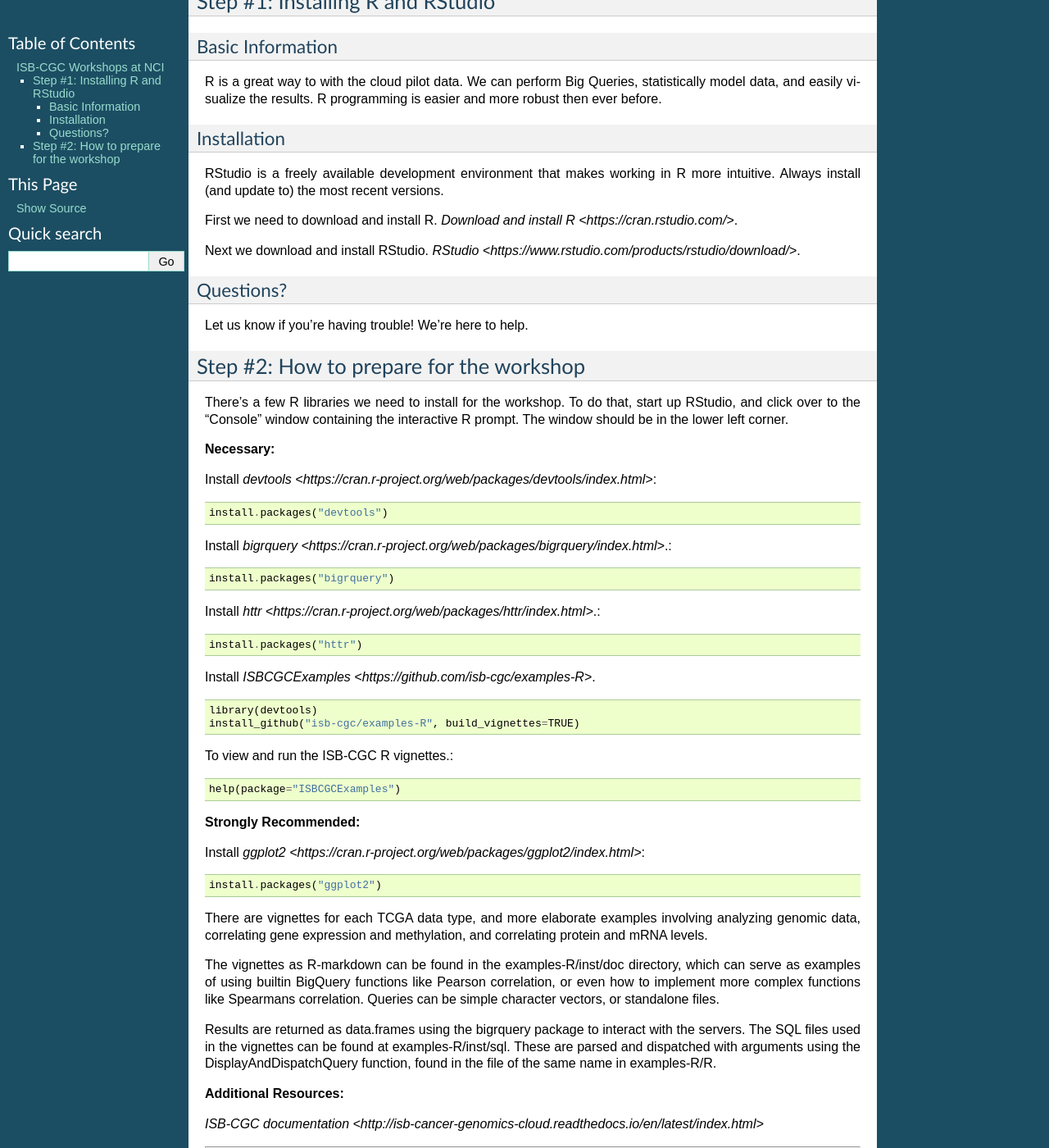
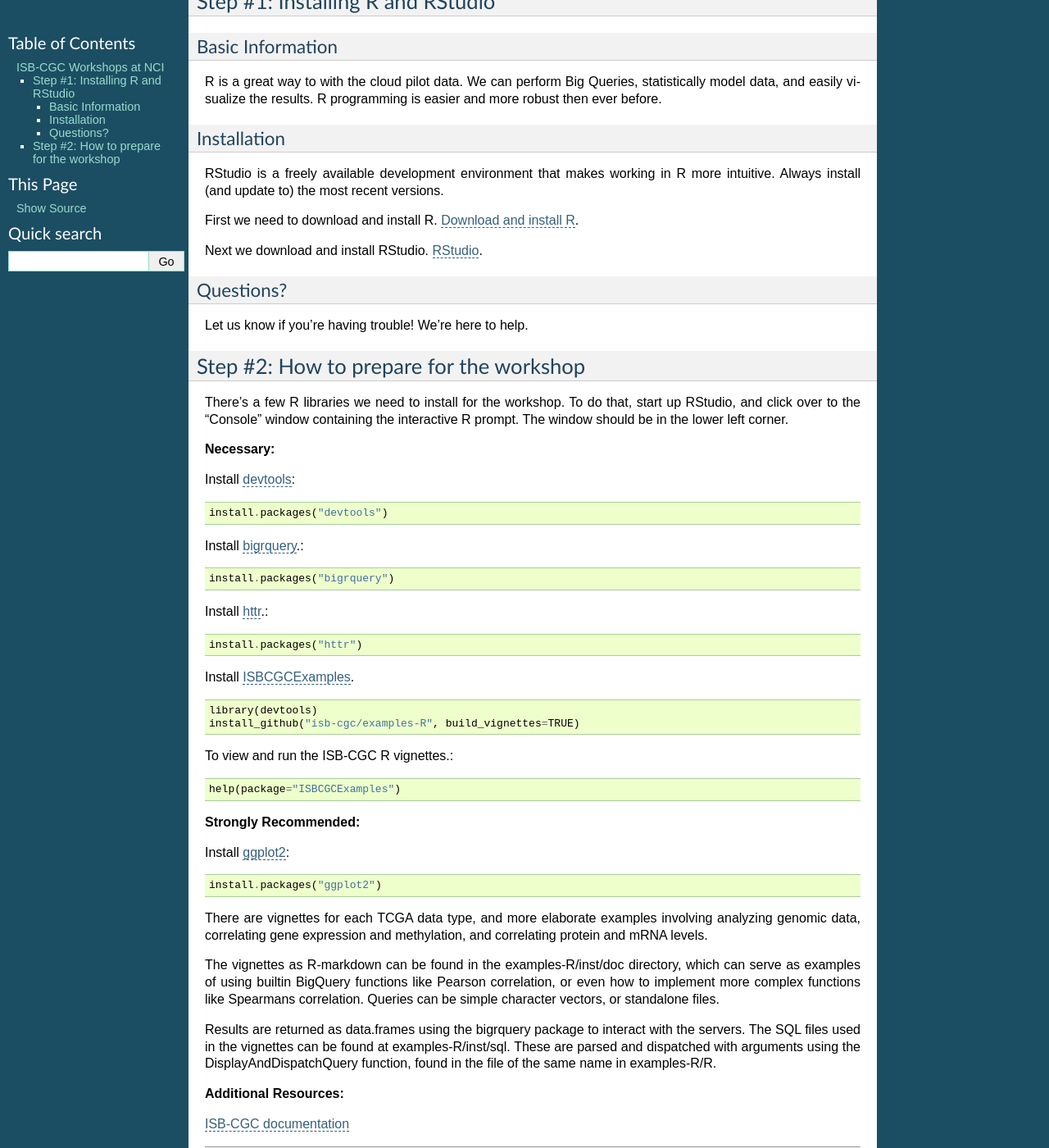
Before and after one commit to isb-cgc/readthedocs, a Sphinx documentation site: the page built from docs/source/sections/GettingStartedWithR.rst, in a window 1280 px wide and 1400 px high, scrolled down 228 px. Shown: the whole window at 82% size. Built offline with Sphinx 7.4.7, drawn with Linux system fonts in a browser that asks for light colours.

Commit message:
added the getting started with R doc update 1

```diff
--- a/docs/source/sections/GettingStartedWithR.rst
+++ b/docs/source/sections/GettingStartedWithR.rst
@@ -26,9 +26,9 @@
 RStudio is a freely available development environment that makes working
 in R more intuitive. Always install (and update to) the most recent versions.
 
-First we need to download and install R. `Download and install R <https://cran.rstudio.com/>`.
+First we need to download and install R. `Download and install R <https://cran.rstudio.com/>`_.
 
-Next we download and install RStudio. `RStudio <https://www.rstudio.com/products/rstudio/download/>`.
+Next we download and install RStudio. `RStudio <https://www.rstudio.com/products/rstudio/download/>`_.
 
 Questions?
 ----------
@@ -45,19 +45,19 @@
 
 **Necessary:**
 
-Install `devtools <https://cran.r-project.org/web/packages/devtools/index.html>`::
+Install `devtools <https://cran.r-project.org/web/packages/devtools/index.html>`_::
 
 	install.packages("devtools")
 
-Install `bigrquery <https://cran.r-project.org/web/packages/bigrquery/index.html>`.::
+Install `bigrquery <https://cran.r-project.org/web/packages/bigrquery/index.html>`_.::
 
 	install.packages("bigrquery")
 
-Install `httr <https://cran.r-project.org/web/packages/httr/index.html>`.::
+Install `httr <https://cran.r-project.org/web/packages/httr/index.html>`_.::
 
 	install.packages("httr")
 
-Install `ISBCGCExamples <https://github.com/isb-cgc/examples-R>`. ::
+Install `ISBCGCExamples <https://github.com/isb-cgc/examples-R>`_. ::
 
 	library(devtools)
 	install_github("isb-cgc/examples-R", build_vignettes=TRUE)
@@ -68,7 +68,7 @@
 
 **Strongly Recommended:**
 
-Install `ggplot2 <https://cran.r-project.org/web/packages/ggplot2/index.html>`::
+Install `ggplot2 <https://cran.r-project.org/web/packages/ggplot2/index.html>`_::
 
 	install.packages("ggplot2")
 
@@ -84,4 +84,4 @@
 
 **Additional Resources:**
 
-`ISB-CGC documentation <http://isb-cancer-genomics-cloud.readthedocs.io/en/latest/index.html>`
+`ISB-CGC documentation <http://isb-cancer-genomics-cloud.readthedocs.io/en/latest/index.html>`_
```
